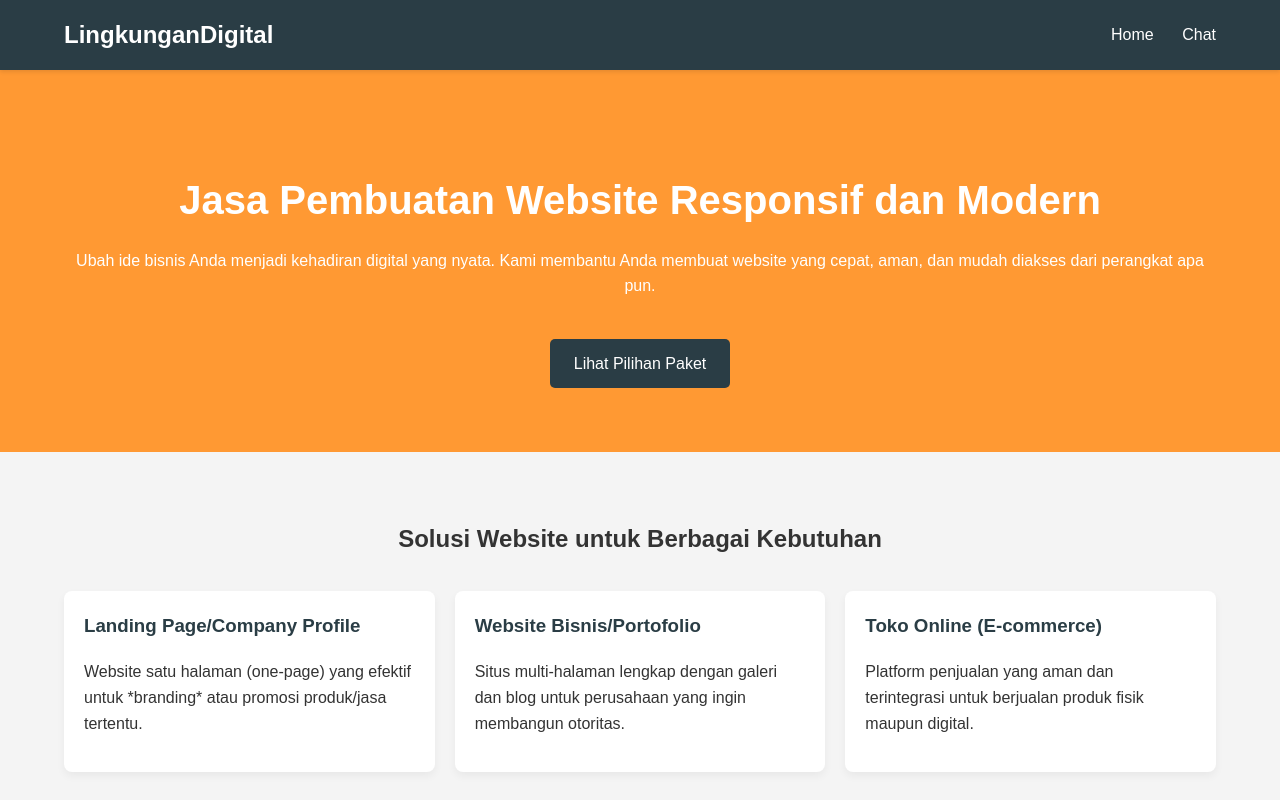
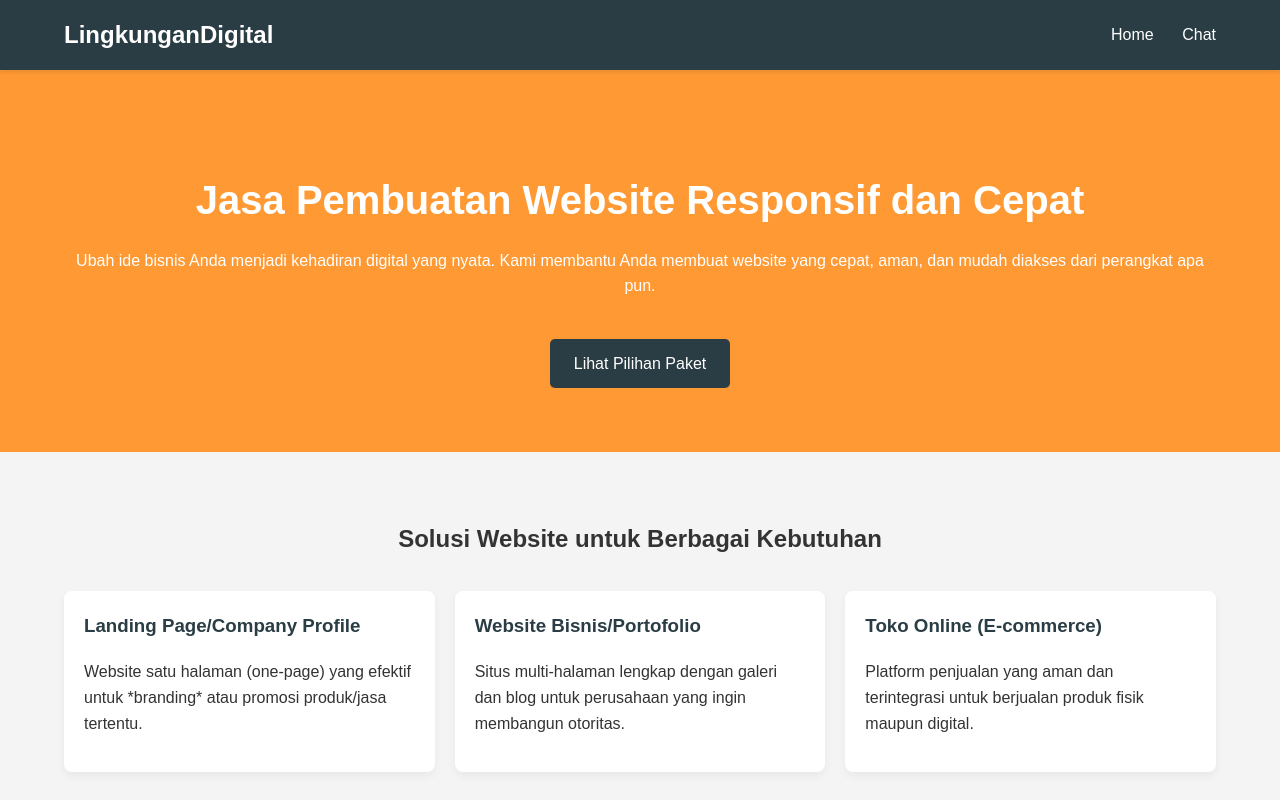
Before and after one commit to lingkungandigital/jasa-pembuatan-website, a plain HTML site: page index.html in a window 1280 px wide. Shown: the top 800 px of the page. Drawn offline with Linux system fonts and the light colour scheme.

Commit message:
Update index.html

```diff
--- a/index.html
+++ b/index.html
@@ -29,7 +29,7 @@
     <main>
         <section id="hero" class="hero">
             <div class="container">
-                <h1>Jasa Pembuatan Website Responsif dan Modern</h1>
+                <h1>Jasa Pembuatan Website Responsif dan Cepat</h1>
                 <p>Ubah ide bisnis Anda menjadi kehadiran digital yang nyata. Kami membantu Anda membuat website yang cepat, aman, dan mudah diakses dari perangkat apa pun.</p>
                 <a href="#paket" class="cta-button">Lihat Pilihan Paket</a>
             </div>
```
